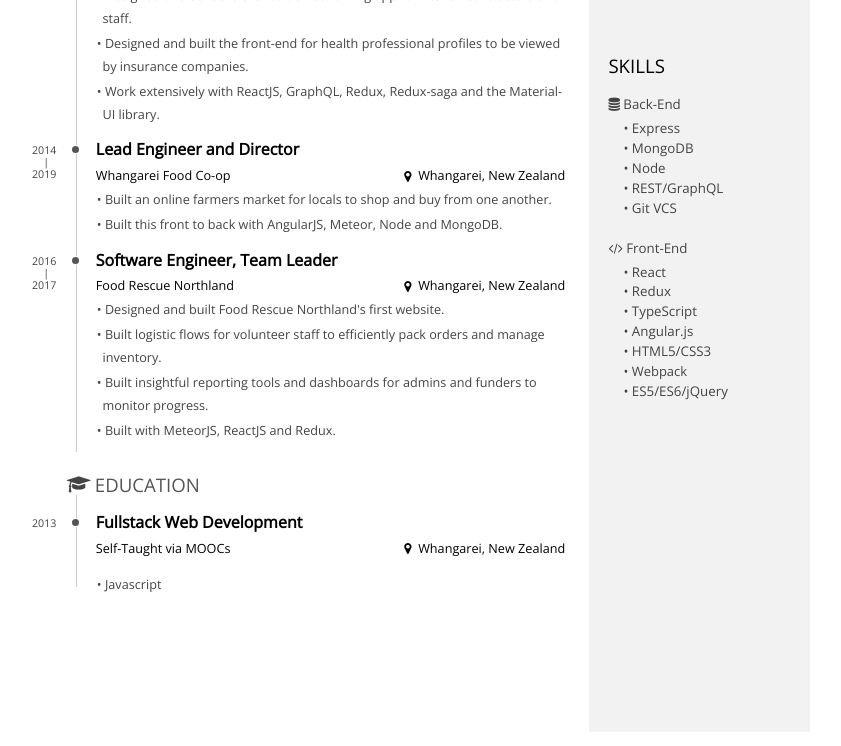
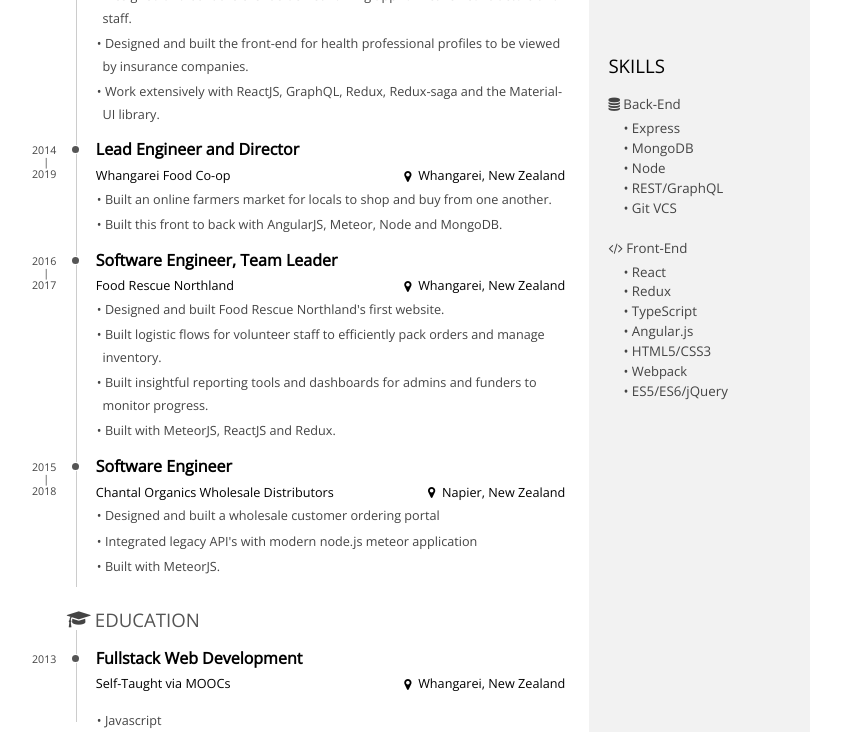
Before and after one commit to sean-stanley/resume, a plain HTML site: page index.html in a window 1280 px wide. Shown: the part 324-1070 px from the top of the page, without its empty margins (6-847 px from the left). Drawn offline with nearby package versions, Linux system fonts and the light colour scheme.

Commit message:
Chantal Experience

```diff
--- a/index.html
+++ b/index.html
@@ -86,6 +86,29 @@
               </div>
           </div>
         </section>
+        <section class="blocks">
+          <div class="date">
+            <span>2015</span><span>2018</span>
+          </div>
+          <div class="decorator">
+          </div>
+          <div class="details">
+            <header>
+              <h3>Software Engineer</h3>
+              <span class="place">Chantal Organics Wholesale Distributors</span>
+              <span class="location">Napier, New Zealand</span>
+            </header>
+            <div>
+              <ul>
+                <li>Designed and built a wholesale customer ordering portal</li>
+                <li>Integrated legacy API's with modern node.js meteor application</li>
+                <li>
+                  Built with MeteorJS.
+                </li>
+              </ul>
+              </div>
+          </div>
+        </section>
       <section class="main-block concise">
         <h2>
           <i class="fa fa-graduation-cap"></i> Education
```
